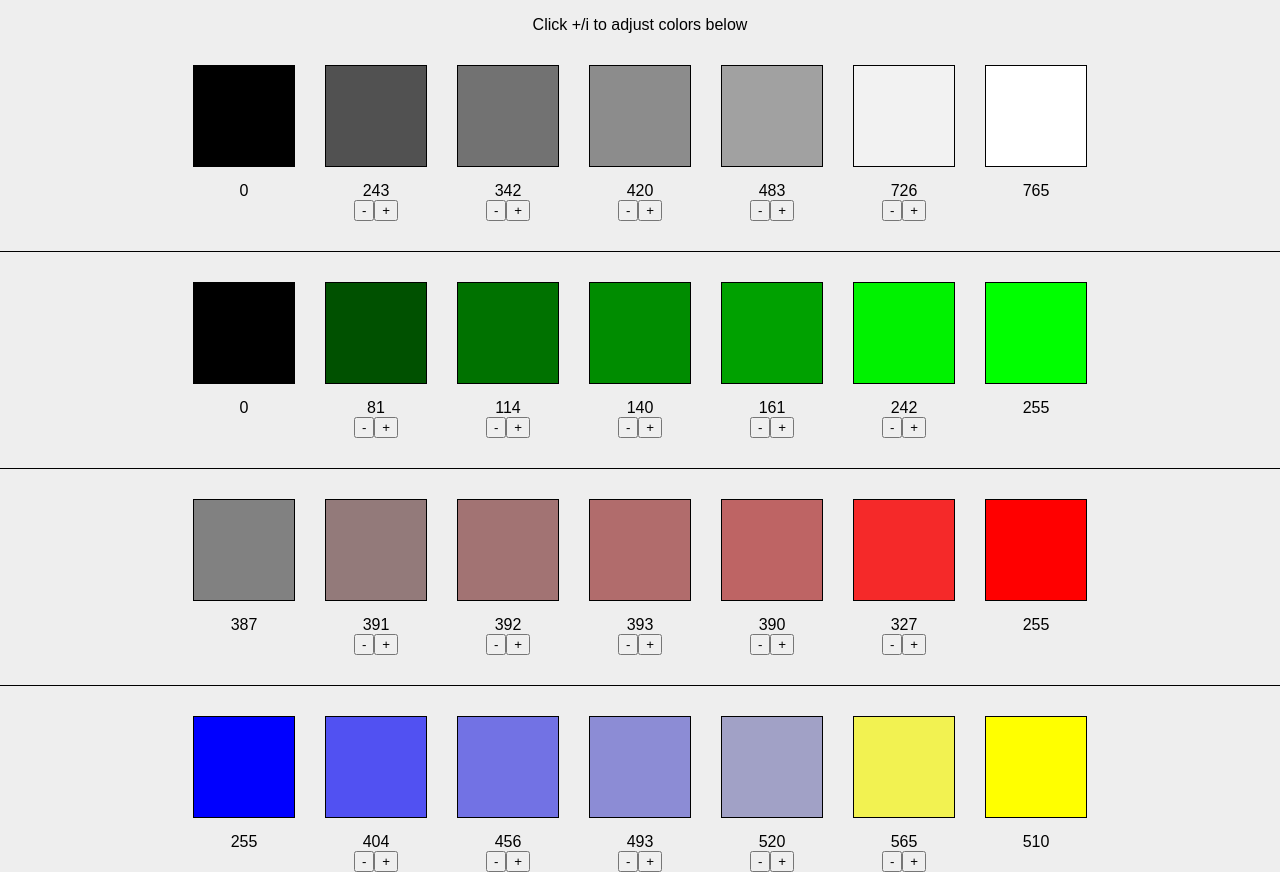
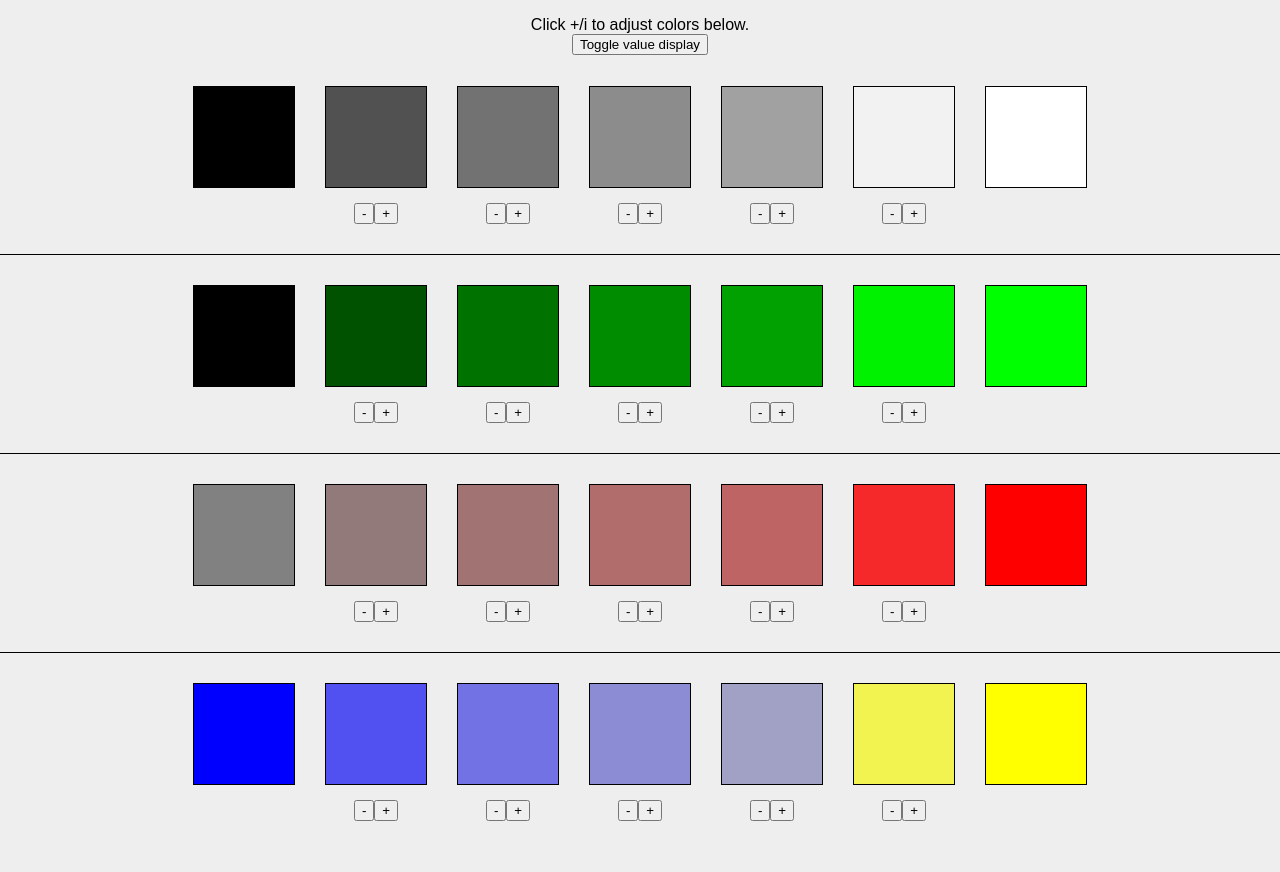
Before and after one commit to sman591/clrs-201-project3, a React (Create React App) app: page / in a window 1280 px wide. Before the commit this address had no page. After the commit the page ends 821 px from the top, so only its background shows below. Built offline with nearby package versions, Linux system fonts and the light colour scheme.

Commit message:
Toggle display of R+G+B values

```diff
--- a/src/App.js
+++ b/src/App.js
@@ -21,13 +21,18 @@ const SCALES = [
 ];
 
 class App extends Component {
+  state = {
+    displayValues: false,
+  };
+
   render() {
     return (
       <div className="App">
         <p className="App-intro">
-          Click +/i to adjust colors below
+          Click +/i to adjust colors below.<br />
+          <button onClick={() => this.setState({ displayValues: !this.state.displayValues })}>Toggle value display</button>
         </p>
-        {SCALES.map((scale, index) => <ColorBlocks key={index} {...scale} />)}
+        {SCALES.map((scale, index) => <ColorBlocks key={index} {...scale} displayValues={this.state.displayValues} />)}
       </div>
     );
   }
--- a/src/ColorBlock.js
+++ b/src/ColorBlock.js
@@ -16,7 +16,7 @@ class ColorBlocks extends Component {
       <div>
         <div className="ColorBlock" style={style} />
         <div className="ColorBlock--value">
-          {this.value()}
+          {this.props.displayValues && this.value()}
         </div>
         {this.props.onChange && (
           <div className="ColorBlock--controls">
--- a/src/ColorBlocks.js
+++ b/src/ColorBlocks.js
@@ -40,6 +40,7 @@ class ColorBlocks extends Component {
             key={index}
             color={mix(this.props.start, this.props.end, ratio)}
             onChange={(delta) => this.updateRatio(index, delta)}
+            displayValues={this.props.displayValues}
           />
         ))}
         <ColorBlock color={this.props.end} />
```
